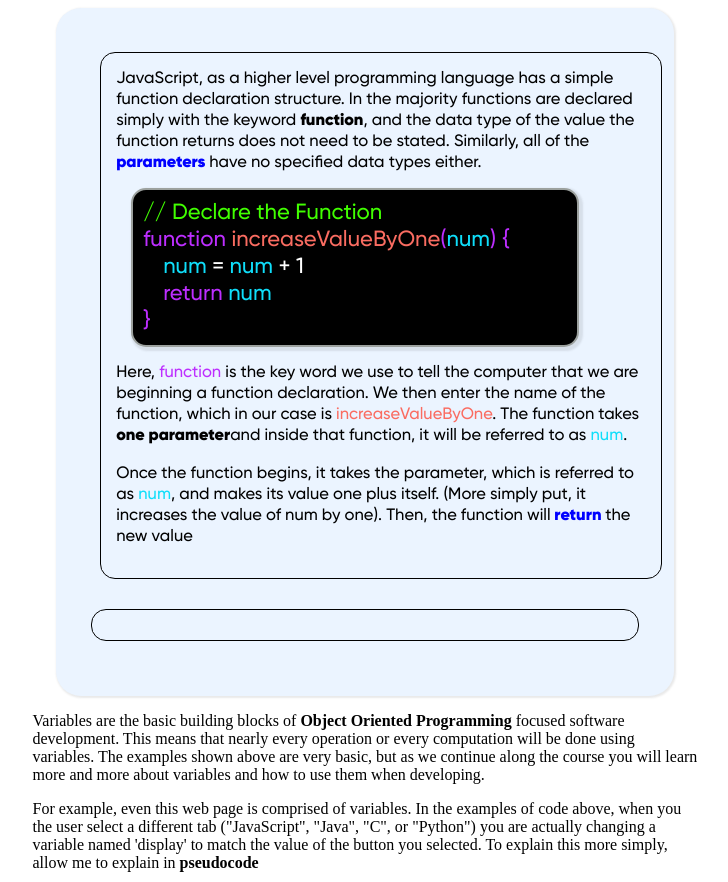
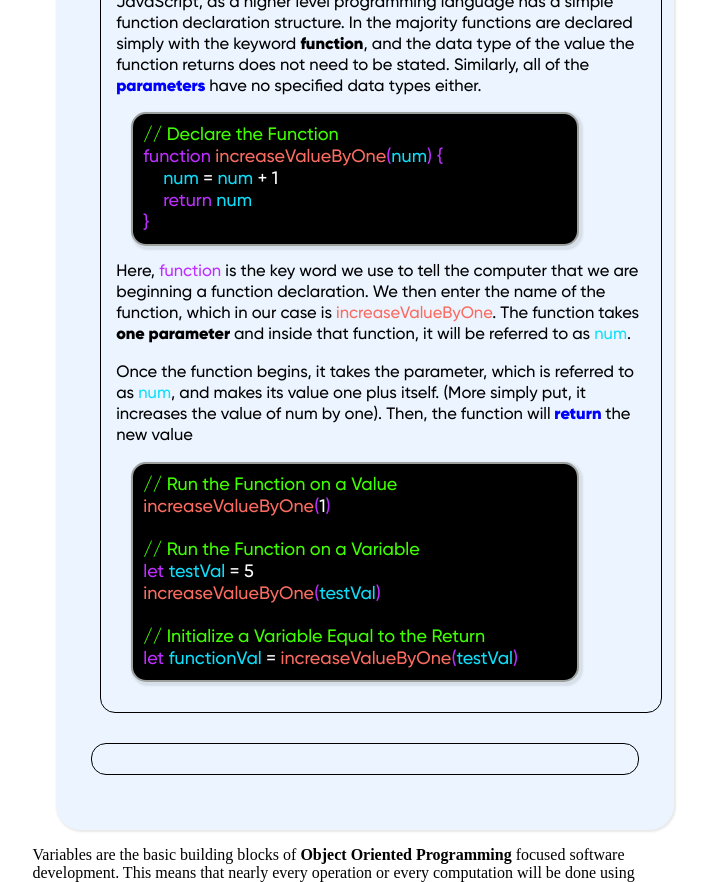
Before and after one commit to NLanese/the-codex, a Next.js app: page /concepts/basics/lessons/functions in a window 1280 px wide. Shown: the part 1800-2682 px from the top of the page, without its empty margins (275-1003 px from the left). Built offline with nearby package versions, Linux system fonts and the light colour scheme.

Commit message:
functions

```diff
--- a/components/candybox3/maps/newOldsvilleMaps/house2.js
+++ b/components/candybox3/maps/newOldsvilleMaps/house2.js
@@ -14,4 +14,7 @@ export default function NewOldsvilleHouse2({
     setSelectedMap
 }){
 
+    return(
+        <div></div>
+    )
 }
--- a/pages/concepts/basics/lessons/functions.js
+++ b/pages/concepts/basics/lessons/functions.js
@@ -492,7 +492,7 @@ const VariablesLesson = ({}) => {
 
                             Here, <span style={Styles.Code.keyword}>function </span> is the key word we use to tell the computer
                             that we are beginning a function declaration. We then enter the name of the function, which in our case is
-                            <span style={Styles.Code.func}> increaseValueByOne</span>. The function takes <strong>one parameter</strong>
+                            <span style={Styles.Code.func}> increaseValueByOne</span>. The function takes <strong>one parameter </strong>
                             and inside that function, it will be referred to as <span style={Styles.Code.var}>num</span>.
 
                             <p>
@@ -508,6 +508,56 @@ const VariablesLesson = ({}) => {
                             />}
                             /> the new value
                             </p>
+
+                            <div style={{...Styles.Sections.simpleLessonCode, width: '95%'}}>
+                                <p style={Styles.Code.code}>
+                                <span style={Styles.Code.comment}>// Run the Function on a Value</span>
+                                </p>
+
+                                <p style={Styles.Code.code}>
+                                <span style={Styles.Code.func}>increaseValueByOne</span>
+                                <span style={Styles.Code.keyword}>{"("}</span>
+                                <span style={Styles.Code.reg}>1</span>
+                                <span style={Styles.Code.keyword}>{")"}</span>
+                                </p>
+
+                                <br></br>
+
+                                <p style={Styles.Code.code}>
+                                <span style={Styles.Code.comment}>// Run the Function on a Variable</span>
+                                </p>
+
+                                <p style={Styles.Code.code}>
+                                <span style={Styles.Code.keyword}>let </span>
+                                <span style={Styles.Code.var}>testVal</span>
+                                <span style={Styles.Code.reg}> = 5</span>
+                                </p>
+
+
+                                <p style={Styles.Code.code}>
+                                <span style={Styles.Code.func}>increaseValueByOne</span>
+                                <span style={Styles.Code.keyword}>{"("}</span>
+                                <span style={Styles.Code.var}>testVal</span>
+                                <span style={Styles.Code.keyword}>{")"}</span>
+                                </p>
+
+                                <br></br>
+
+                                <p style={Styles.Code.code}>
+                                <span style={Styles.Code.comment}>// Initialize a Variable Equal to the Return</span>
+                                </p>
+
+                                <p style={Styles.Code.code}>
+                                <span style={Styles.Code.keyword}>let </span>
+                                <span style={Styles.Code.var}>functionVal</span>
+                                <span style={Styles.Code.reg}> = </span>
+                                <span style={Styles.Code.func}>increaseValueByOne</span>
+                                <span style={Styles.Code.keyword}>{"("}</span>
+                                <span style={Styles.Code.var}>testVal</span>
+                                <span style={Styles.Code.keyword}>{")"}</span>
+                                </p>
+
+                            </div>
 
                         </div>
 
--- a/styles/styles.js
+++ b/styles/styles.js
@@ -57,7 +57,7 @@ const Styles = {
     },
 
     Code: {
-        code: {marginBottom: 0, marginTop: 0, fontSize: 22},
+        code: {marginBottom: 0, marginTop: 0, fontSize: 18},
         keyword: {color: '#bd2eff', marginTop: 0, marginBottom: 0},
         var: {color: '#0fdefa', marginTop: 0, marginBottom: 0},
         reg: {color: 'white', marginTop: 0, marginBottom: 0},
```
Also changed, not shown: pages/showcases/projects/candybox3.js (+9 -0 lines).
